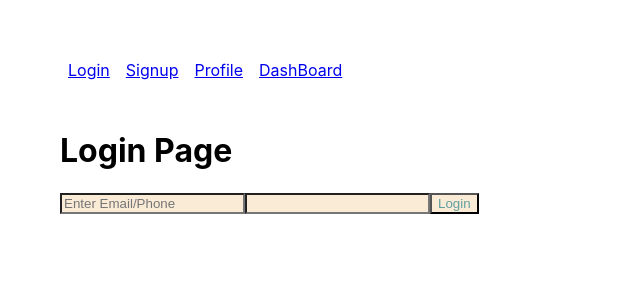
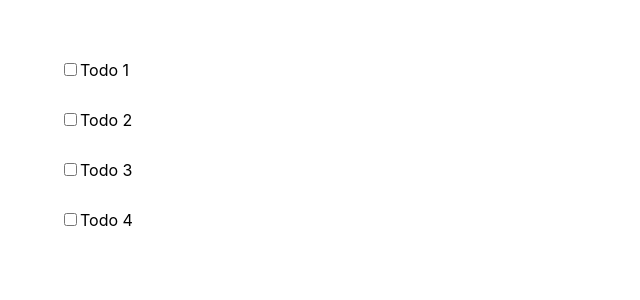
Before and after one commit to y2000-g/react-learning, a React (Create React App) app: page / in a window 1280 px wide. Shown: the top 300 px of the page, without its empty margins (0-640 px from the left). Built offline with nearby package versions, Linux system fonts and the light colour scheme.

Commit message:
Completed Ways of Styling and learning Some Hooks like UseState, useEffect, useContext, useRef, useReducer

```diff
--- a/src/App.js
+++ b/src/App.js
@@ -1,6 +1,6 @@
 
 import './App.css';
-import React, { useState } from 'react';
+import React, { useEffect, useState } from 'react';
 import MyButton from './Components/MyButton';
 import MyComponent from './Components/MyComponent';
 import MyClassComponent from './Components/MyClassComponent';
@@ -8,6 +8,38 @@ import MyChildComponent from './Components/MyChildComponent';
 
 function App(props)
 {
+  let [count, setCount] = useState(0)
+  let [count2, setCount2] = useState(0)
+
+  // Called, when Count is updated
+   useEffect(()=>{
+    setTimeout(() => {
+      // runs on every render -> True
+      console.log("This is from use effect timer")
+    }, 1000);
+  }, [count])
+
+  // called on first render and every re-render
+  // For Every render only = componentDidUpdate
+  // useEffect(()=>{
+  //   setTimeout(() => {
+  //     // runs on every render -> True
+  //     console.log("This is from use effect timer")
+  //   }, 1000);
+  // })
+
+  // For first render only = componentDidMount
+  // useEffect(()=>{
+  //   setTimeout(() => {
+  //     // runs on every render -> True
+  //     console.log("This is from use effect timer")
+  //   }, 1000);
+  // }, [])
+
+  // ->[] ->this will allow our component to give  callback  of mounting alone
+  // if you don't pass this -> [] -> on every render -> on every update of component
+
+
   console.log("Props: ", props)
   console.log("Hello React !!!")
   // let array = [1, 2, 3, 4, 5, 6, 7, 8]
@@ -326,6 +358,16 @@ function App(props)
   console.log("Testing new branch")
   console.log("Trying to test pull request")
 
+  let incrementCount = ()=>
+  {
+    setCount(count++);
+  }
+
+  let incrementCount2 = ()=>
+  {
+    setCount2(count2++);
+  }
+
   return(
     <div style={{backgroundColor:props.color}}>
       {/* <button onClick={()=>{handleClickTryme()}}>Try me:</button> */}
@@ -367,6 +409,12 @@ function App(props)
           <input type='submit' value='Sign up'/>
         </form>
       </fieldset>
+
+      <label>{"This is Count For re-render: "+count}</label><br/><br/>
+      <button onClick={incrementCount}>Increment Count</button><br/><br/>
+
+       <label>{"This is Count For re-render: "+count2}</label><br/><br/>
+      <button onClick={incrementCount2}>Increment count2</button>
     </div>
   );
 
--- /dev/null
+++ b/src/Hooks/UseReducer.js
@@ -0,0 +1,134 @@
+import { useReducer, useState } from "react"
+
+// const UseReducer = () =>
+// {
+//     const [todo, setTodo] = useState([])
+//     let initialTodo = [
+//         {
+//             id: 1,
+//             title : "Todo 1",
+//             Completed : false
+//         },
+//          {
+//             id: 2,
+//             title : "Todo 2",
+//             Completed : false
+//         },
+//          {
+//             id: 3,
+//             title : "Todo 3",
+//             Completed : false
+//         },
+//          {
+//             id:4,
+//             title : "Todo 4",
+//             Completed : false
+//         },
+//     ]
+//     if(todo.length === 0)
+//     {
+//         setTodo(initialTodo)
+//     }
+//     const  handleComplete = (todoTemp)=>
+//     {
+//         setTodo(
+//             todo.map((todoListItem)=>
+//             {
+//                 if(todoListItem.id == todoTemp.id)
+//                 {
+//                     return{...todoListItem, Completed: !todoTemp.Completed}
+//                 }
+//                 else
+//                 {
+//                     return todoListItem
+//                 }
+//             })
+//         )
+//     }
+//     return <div>
+//         {
+//             todo.map((todo)=>(
+//                 <div>
+//                     <label>
+//                         <input
+//                         type="checkbox"
+//                         checked={todo.Completed}
+//                         onChange={()=> handleComplete(todo)}/>
+//                         {todo.title}
+//                     </label>
+//                 </div>
+//             ))
+//         }
+//     </div>
+// }
+
+const reducer = (state, action)=>
+{
+    switch(action.type)
+    {
+        case "COMPLETE":
+            return state.map((todo)=>
+            {
+                if(todo.id == action.id)
+                {
+                    return{...todo, Completed: !todo.completed}
+                }
+                else
+                {
+                    return todo;
+                }
+            });
+        default:
+            return state;
+    }
+}
+const UseReducer = () =>
+{
+    let initialTodo = [
+        {
+            id: 1,
+            title : "Todo 1",
+            Completed : false
+        },
+         {
+            id: 2,
+            title : "Todo 2",
+            Completed : false
+        },
+         {
+            id: 3,
+            title : "Todo 3",
+            Completed : false
+        },
+         {
+            id:4,
+            title : "Todo 4",
+            Completed : false
+        },
+    ]
+    const [todo, dispatch] = useReducer(reducer, initialTodo);
+    const handleComplete = (todoTemp)=>
+    {
+        let action = {
+            type: "COMPLETE",
+            id: todoTemp.id //payLoad
+        }
+        dispatch(action)
+    }
+    return <div>
+        {
+             todo.map((todo)=>(
+                <div>
+                    <label>
+                        <input
+                        type="checkbox"
+                        checked={todo.Completed}
+                        onChange={()=> handleComplete(todo)}/>
+                        {todo.title}
+                    </label>
+                </div>
+            ))
+        }
+    </div>
+}
+export default UseReducer;
--- /dev/null
+++ b/src/Hooks/UseRef.js
@@ -0,0 +1,41 @@
+import { useEffect, useRef, useState } from "react"
+
+let UseRef = ()=>
+{
+    const [inputValue, setInputvale] = useState("")
+    const count = useRef(0)
+
+    let myInput = useRef(0)
+    // useEffect - gets called when state value's updated
+     useEffect(()=>
+    {
+        count.current = count.current +1
+        console.log("myInput.current.value: ", myInput.current.value)
+    })
+
+    const previousInputValue = useRef("");
+
+    useEffect(()=>
+    {
+        console.log("inputValue: ", inputValue)
+        console.log("previousInputValue: ", previousInputValue)// use the previous state first
+       previousInputValue.current = inputValue // update the previous state for the next use
+    }, [inputValue])
+
+
+
+    return (
+    <>
+        <input
+            ref={myInput}
+            type="text"
+            value={inputValue}
+            onChange={(e)=> setInputvale(e.target.value)}
+        />
+        <h1>Render Count: {count.current}</h1>
+        <h2>Current value: {inputValue}</h2>
+        <h2>Previous Value: {previousInputValue.current}</h2>
+    </>
+    );
+}
+export default UseRef;
--- /dev/null
+++ b/src/PropDriling/Main.js
@@ -0,0 +1,62 @@
+/* Prop Drilling- When we have nested components  like -> Comp 1 -> 2 -> 3 -> 4 -> 5
+Date is passed from Component 1  to Component 5 with the help of all mid level Components like 2, 3,4
+Here 2, 3, 4 Components are not utilising the prop data but only passing it along */
+
+import { createContext, useContext, useState } from "react";
+
+const UserContext = createContext();
+
+function Main()
+{
+    const[count, setCount] = useState(0);
+
+    return <UserContext.Provider value={count}>
+        <>
+            <h1>Hello, This is main Component</h1>
+            <Component1/>
+        </>
+    </UserContext.Provider>
+
+}
+
+function Component1()
+{
+    return <>
+        <h2>Component 1</h2>
+        <Component2/>
+    </>
+}
+
+function Component2()
+{
+    return <>
+        <h2>Component 2</h2>
+        <Component3/>
+    </>
+}
+
+function Component3()
+{
+    return <>
+        <h2>Component 3</h2>
+        <Component4/>
+    </>
+}
+
+function Component4()
+{
+    return <>
+        <h2>Component 4</h2>
+        <Component5/>
+    </>
+}
+
+function Component5()
+{
+    let count = useContext(UserContext)
+    return <>
+        <h2>Component 5</h2>
+        <h3>{`Hello Count's value is: ${count}`}</h3>
+    </>
+}
+export default Main;
--- a/src/index.js
+++ b/src/index.js
@@ -9,22 +9,28 @@ import Profile from './routeExample/Profile';
 import Signup from './routeExample/Signup';
 import Dashboard from './routeExample/Dashboard';
 import Navigation from './routeExample/Navigation';
+import Main from './PropDriling/Main';
+import UseRef from './Hooks/UseRef';
+import UseReducer from './Hooks/UseReducer';
 
 const root = ReactDOM.createRoot(document.getElementById('root'));
 root.render(
   // <React.StrictMode>
+  // <Main/>
+  // <UseRef/>
+  <UseReducer/>
     // <App color="pink" size="25" />
     // BrowserRouter -> Routes -> Route (Multiple) -> Route(Multiple)
-    <BrowserRouter>
-      <Routes>
-        <Route path="/" element={<Navigation/>}>
-        <Route index element={<Login/>}/>
-        <Route path="profile" index element={<Profile/>}/>
-        <Route path="signup"index element={<Signup/>}/>
-        <Route path="dashboard"index element={<Dashboard/>}/>
-        </Route>
-      </Routes>
-    </BrowserRouter>
+    // <BrowserRouter>
+    //   <Routes>
+    //     <Route path="/" element={<Navigation/>}>
+    //     <Route index element={<Login/>}/>
+    //     <Route path="profile" index element={<Profile/>}/>
+    //     <Route path="signup"index element={<Signup/>}/>
+    //     <Route path="dashboard"index element={<Dashboard/>}/>
+    //     </Route>
+    //   </Routes>
+    // </BrowserRouter>
   // </React.StrictMode>
 );
 
```
